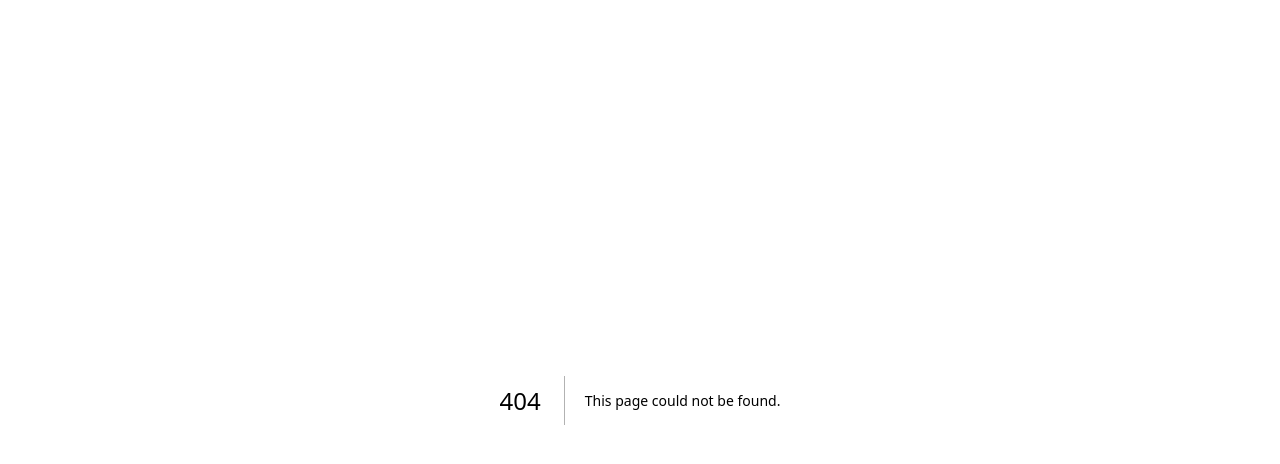
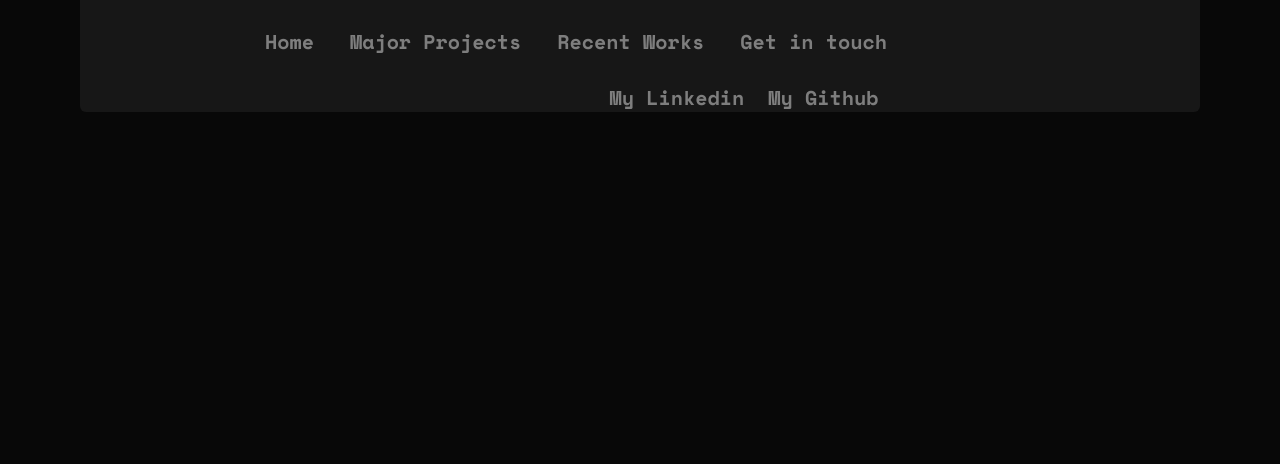
Before and after one commit to 1105-Foo-Aiden/firstportfolio, a Next.js app: page /Pages/ContactMe in a window 1280 px wide. Before the commit this address had no page. Shown: the top 464 px of the page. Built offline with nearby package versions, Linux system fonts and the light colour scheme.

Commit message:
Adding code for new page and another folder for styles

```diff
--- a/src/app/Components/NavbarComponent.tsx
+++ b/src/app/Components/NavbarComponent.tsx
@@ -16,7 +16,7 @@ export default function NavbarComponent() {
             <Link href={"/Pages/RecentWorks"}>Recent Works</Link>
           </li>
           <li>
-            <Link href={"#"}>Get in touch</Link>
+            <Link href={"/Pages/ContactMe"}>Get in touch</Link>
           </li>
         </ul>
       </div>
--- /dev/null
+++ b/src/app/Pages/ContactMe/page.tsx
@@ -0,0 +1,13 @@
+'use client'
+import NavbarComponent from "@/app/Components/NavbarComponent";
+import React from "react";
+
+export default function page() {
+  return (
+    <body>
+      <div className="flex justify-center">
+        <NavbarComponent />
+      </div>
+    </body>
+  );
+}
--- a/src/app/Pages/Projects/page.tsx
+++ b/src/app/Pages/Projects/page.tsx
@@ -22,7 +22,7 @@ export default function page() {
                 className="rounded-md"
               />
               <p className="text-3xl text-emerald-600 mt-5">Court Monitor</p>
-              <p className="mt-5">Court Monitor is an application that allows different sport organizations to set up events. This was also my first fullstack project, collaborating with 2 other teammates that handled the front end of the project.</p>
+              <p className="mt-5">Court Monitor is an application that allows different sport organizations to set up events on a global calendar. This was my first fullstack project, collaborating with 2 other teammates that handled the front-end of the project.</p>
               <p className="mt-5"><span className="text-emerald-600">Personal contributions: </span> Entire back end framework and code using dotnet and C# and a relational database with a few tweaks</p>
           </div>
           <div className="grid grid-rows-auto h-fit">
@@ -33,7 +33,7 @@ export default function page() {
             />
             <p className="text-3xl text-emerald-600 mt-5">Williams Act</p>
             <p className="mt-5">Williams act is a redesign of a SJCOE application and the goal was to begin to recode for the site from Angular to React with a team of 12 of other developers in an agile development cycle over 3 months.</p>
-            <p className="mt-5"><span className="text-emerald-600">Personal contributions:</span> Password encryption and decryption from front to back end as well as endpoint creation and multiple pages on the frontend.</p>
+            <p className="mt-5"><span className="text-emerald-600">Personal contributions:</span> Password encryption and decryption from front to back end as well as endpoint creation and multiple frontend pages.</p>
           </div>
           <div className="grid grid-rows-auto">
             <Image
--- a/src/app/globals.css
+++ b/src/app/Style/globals.css
@@ -2,7 +2,6 @@
 @tailwind components;
 @tailwind utilities;
 
-@import url("https://fonts.googleapis.com/css2?family=Hammersmith+One&family=Space+Mono:ital,wght@0,400;0,700;1,400;1,700&display=swap");
 
 .imageZoom:hover {
   --webkit-transform: scale(1.5);
@@ -14,9 +13,9 @@ body{
   padding-right: 5rem;
   min-width: screen;
   height: screen;
-  background-color: #080808;
+  background: #080808;
+  background: linear-gradient(180deg, rgba(0,0,0,1), 0%, rgba(130,130,130,1), 100%);
   color: #9C9C9C;
-  font-family: "Space Mono", monospace;
 }
 
 .loader {
@@ -71,11 +70,16 @@ body{
   display: flex;
   justify-content: center;
   background-color: rgb(255 255 255 / 0.1 );
-  border: 2px, solid, rgb(255 255 255 / 0.5 );
+  border: 1px, solid, rgba(255 255 255, 0.2 );
+  background: rgba(255 255 255, 0.2 );
+  box-shadow: 0, 4px, 6px rgba(0, 0, 0, 0.1 );
   height: fit-content;
   padding-top: 0.75rem;
   padding-bottom: 0.75rem;
-  border-radius: 0.25rem;
+  border-radius: 15px;
+  backdrop-filter: blur(10px);
+  padding: 20px;
+
 }
 
 :any-link:hover{
--- a/src/app/layout.tsx
+++ b/src/app/layout.tsx
@@ -1,7 +1,6 @@
 import type { Metadata } from "next";
 import { Space_Mono } from "next/font/google";
-import "./globals.css";
-
+import "@/app/Style/globals.css"
 const space_mono = Space_Mono({ subsets: ["latin"], weight: "700", preload: true });
 
 export const metadata: Metadata = {
```
